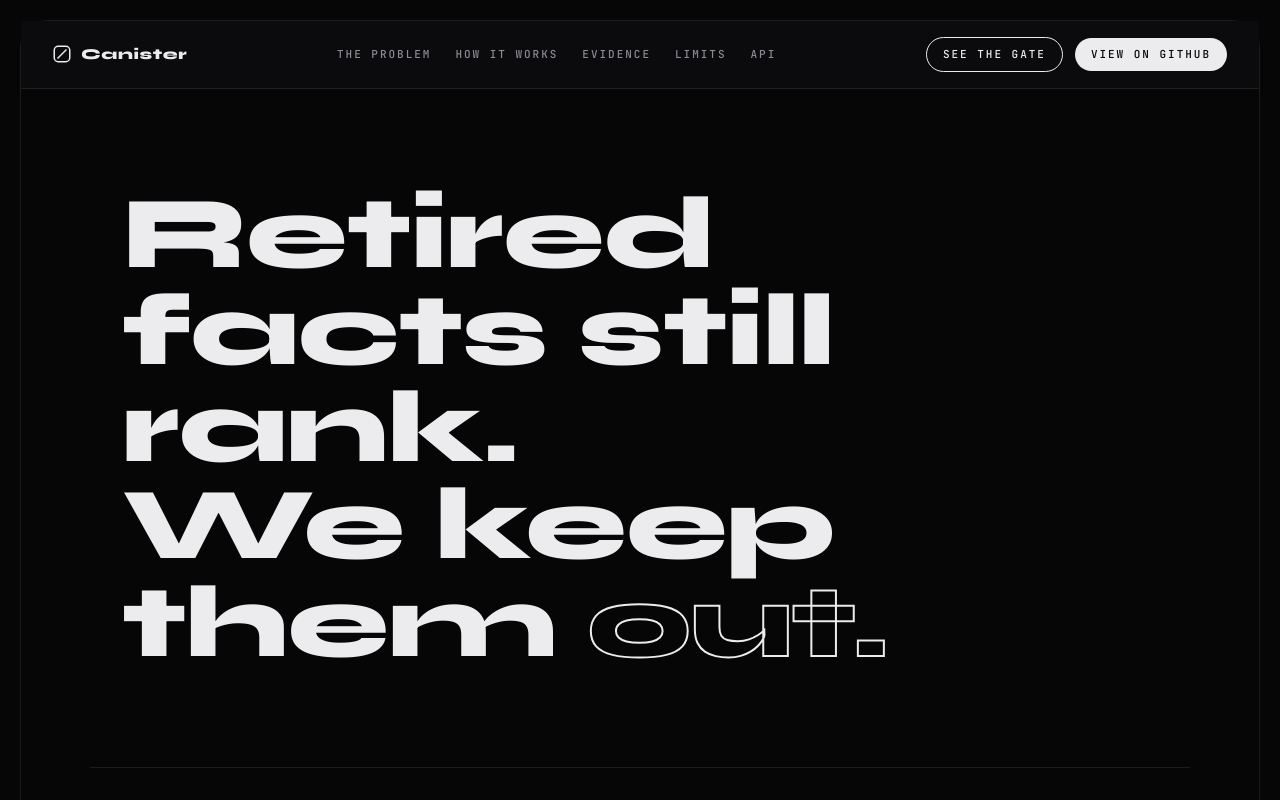
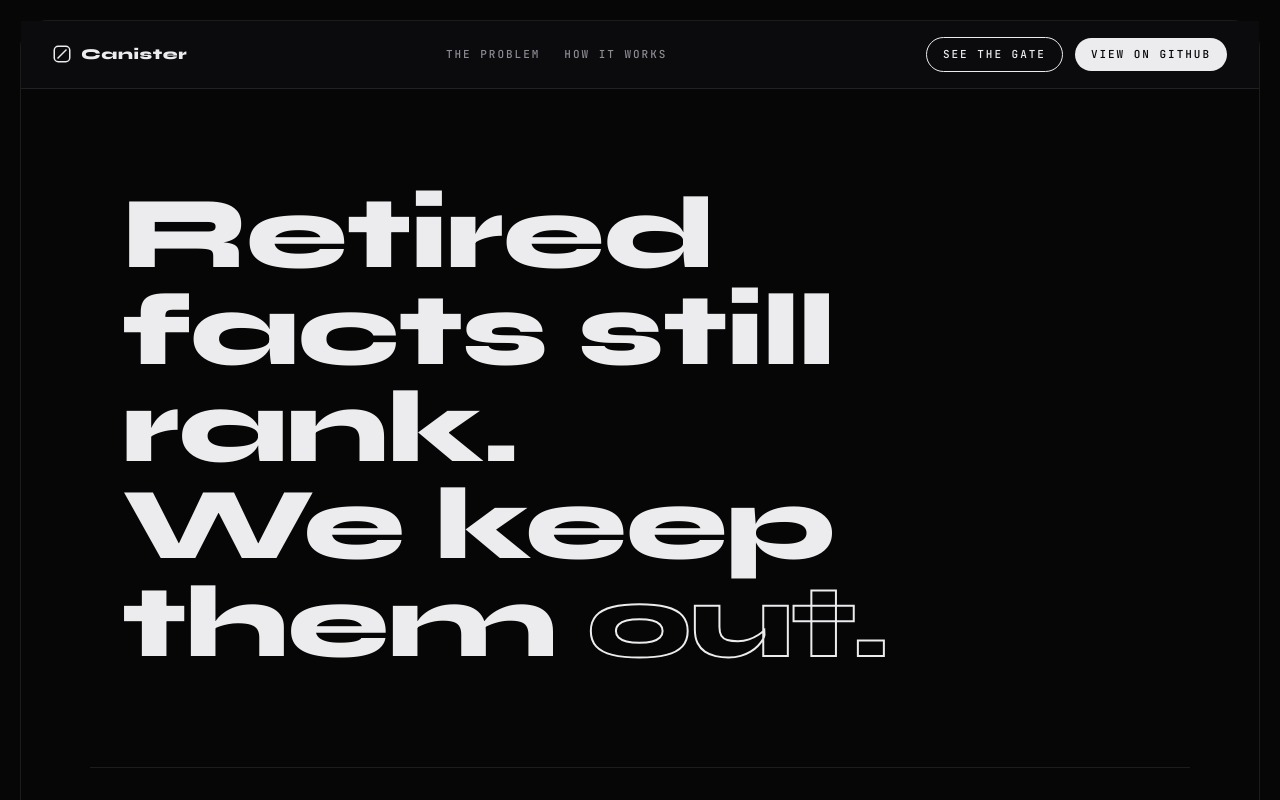
Before and after one commit to DiverseXL/canister, a Next.js app in the folder apps/web/: page / in a window 1280 px wide. Shown: the top 800 px of the page. Built offline with nearby package versions, Linux system fonts and the light colour scheme.

Commit message:
Remove unbuilt section links from landing page nav

```diff
--- a/apps/web/components/nav.tsx
+++ b/apps/web/components/nav.tsx
@@ -3,9 +3,6 @@ import Link from "next/link";
 const LINKS: [string, string][] = [
   ["#the-problem", "The problem"],
   ["#how-it-works", "How it works"],
-  ["#evidence", "Evidence"],
-  ["#limits", "Limits"],
-  ["#api", "API"],
 ];
 
 /**
```
